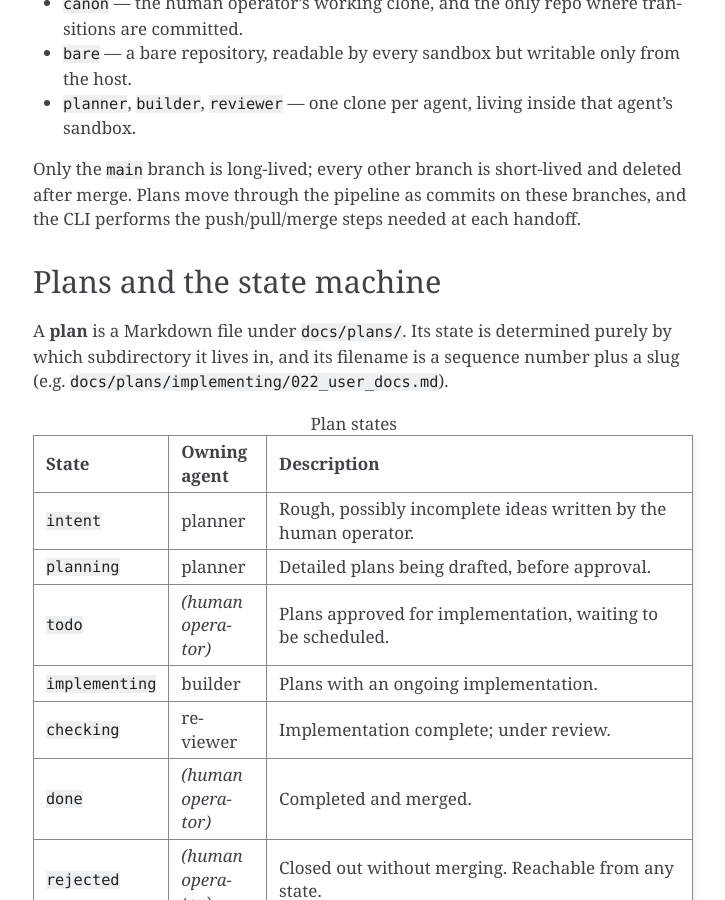
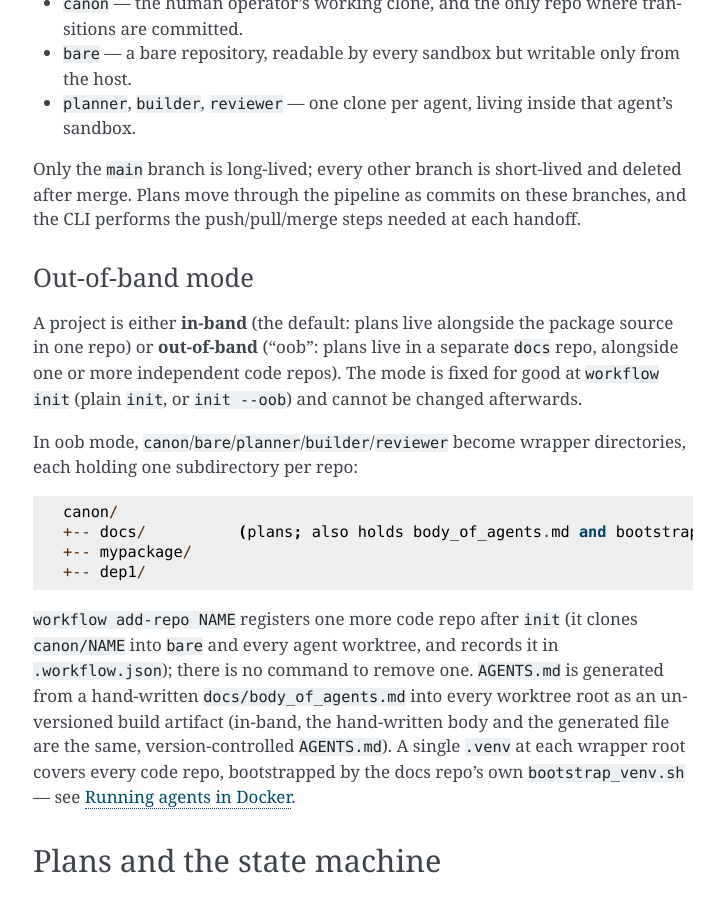
Before and after one commit to Waino/workflow, a Sphinx documentation site: the page built from docs/source/workflow.rst, in a window 1280 px wide and 900 px high, scrolled down 1021 px. Shown: the whole window, without its empty margins (387-1112 px from the left). Built offline with Sphinx 7.4.7, drawn with Linux system fonts in a browser that asks for light colours; some of the changed text lies outside the part shown.

Commit message:
docs(023.4): document out-of-band mode and update the docker script
Add --repo NAME to run_agent_in_docker.sh's hook subcommand (selects
which code repo's directory to run the hook in, inside an oob wrapper),
a hook-script fallback (.git-pre-commit-hook -> .git/hooks/pre-commit
-> fail loudly), and a bootstrap_venv.sh-or-plain-uv fallback for venv.
Add docs/example_bootstrap_venv.sh as a starting template. Document oob
layout, init --oob/add-repo, and the two new docs-repo files in
docs/source/{workflow,cli,docker}.rst.

```diff
--- a/docs/source/workflow.rst
+++ b/docs/source/workflow.rst
@@ -50,6 +50,35 @@ Each participant works out of its own git clone (a **repo**):
 Only the ``main`` branch is long-lived; every other branch is short-lived and deleted after
 merge. Plans move through the pipeline as commits on these branches, and the CLI
 performs the push/pull/merge steps needed at each handoff.
+
+.. _Out-of-band mode:
+
+Out-of-band mode
+~~~~~~~~~~~~~~~~~
+
+A project is either **in-band** (the default: plans live alongside the package
+source in one repo) or **out-of-band** ("oob": plans live in a separate ``docs``
+repo, alongside one or more independent code repos). The mode is fixed for good at
+``workflow init`` (plain ``init``, or ``init --oob``) and cannot be changed afterwards.
+
+In oob mode, ``canon``/``bare``/``planner``/``builder``/``reviewer`` become wrapper
+directories, each holding one subdirectory per repo:
+
+.. code-block::
+
+    canon/
+    +-- docs/          (plans; also holds body_of_agents.md and bootstrap_venv.sh)
+    +-- mypackage/
+    +-- dep1/
+
+``workflow add-repo NAME`` registers one more code repo after ``init`` (it clones
+``canon/NAME`` into ``bare`` and every agent worktree, and records it in
+``.workflow.json``); there is no command to remove one. ``AGENTS.md`` is generated
+from a hand-written ``docs/body_of_agents.md`` into every worktree root as an
+unversioned build artifact (in-band, the hand-written body and the generated file
+are the same, version-controlled ``AGENTS.md``). A single ``.venv`` at each wrapper
+root covers every code repo, bootstrapped by the docs repo's own
+``bootstrap_venv.sh`` — see :ref:`Docker`.
 
 Plans and the state machine
 ----------------------------
@@ -170,5 +199,5 @@ confused:
 * ``config.yaml`` — hand-authored configuration. Edited freely by the operator;
   resolved from a CLI flag, the project directory, or ``~/.config/workflow/``.
 * ``.workflow.json`` — tool-owned state. Written only by ``workflow`` commands
-  (currently just ``init``); never hand-edited. Its presence marks the project
-  root, the way ``.workflow_root`` used to.
+  (``init`` and, in oob mode, ``add-repo``); never hand-edited. Its presence marks
+  the project root, the way ``.workflow_root`` used to.
```
Also changed, not shown: docs/source/cli.rst (+11 -2 lines), docs/source/docker.rst (+16 -1 lines), 2 other files.
